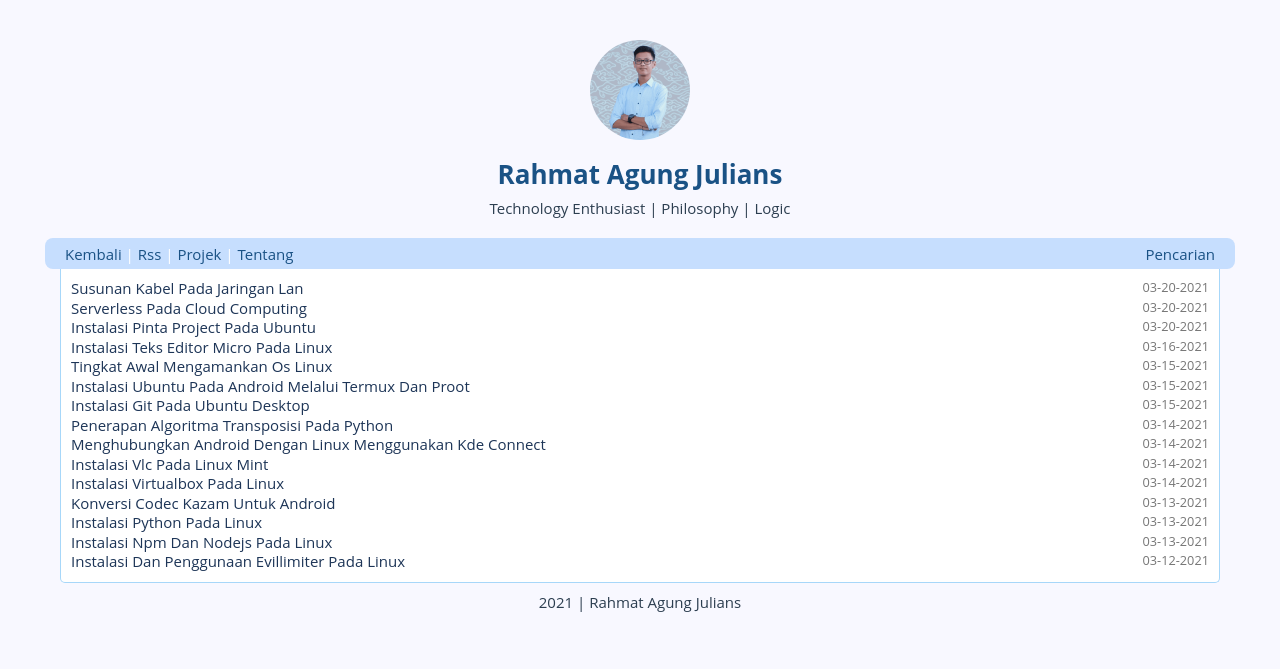
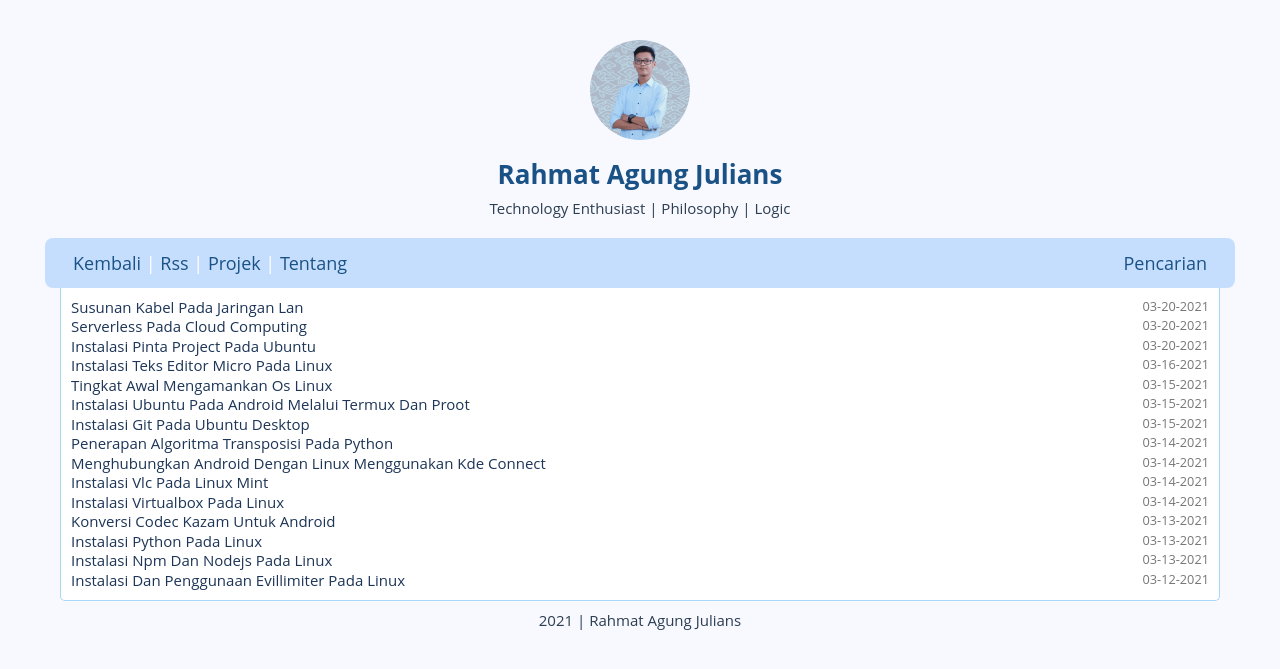
Before and after one commit to rahmatagungj/ruby-blog, a Jekyll site: the page built from index.md, in a window 1280 px wide. Shown: the top 669 px of the page. Built offline with Jekyll 4.4.1, drawn with Linux system fonts in a browser that asks for light colours.

Commit message:
adding new layout from javascript

```diff
--- a/_layouts/default.html
+++ b/_layouts/default.html
@@ -2,7 +2,7 @@
 layout: compress
 ---
 <!DOCTYPE html>
-<html lang="{{ page.lang | default: "en" }}">
+<html lang="{{ page.lang | default: "id" }}">
   {%- include head.html -%}
   <body a="{{ site.theme_config.appearance | default: "auto" }}" id="body">
     <main class="page-content" aria-label="Content">
@@ -10,10 +10,10 @@
         {{ content }}
       </div>
     </main>
-
     {%-include footer.html-%}
     <div id="slow" class="message">Koneksi internet lambat.</div>
     <div id="offline" class="message">Koneksi internet terputus.</div>
     <div id="online" class="message">Koneksi internet terhubung.</div>
+    <div id="not_downloaded" class="message">Halaman tidak dapat dimuat.</div>
   </body>
 </html>
--- a/_sass/style.scss
+++ b/_sass/style.scss
@@ -99,10 +99,11 @@
 .toolbar {
   background-color: #c6defe;
   border-radius: 8px;
-  padding: 5px;
-  padding-top: 7px;
-  color: rgba(255,255,255,70);
+  padding: 13px;
+  padding-top: 14px;
+  color: white;
   font-weight: 500;
+  font-size: 1.2em;
 }
 
 .toolbar a {
@@ -568,6 +569,11 @@
   color: white;
 }
 
+#not_downloaded {
+  background: #FF9800;
+  color: white;
+}
+
 #offline {
   background: #E91E63;
   color: white;
@@ -580,7 +586,8 @@
 
 body.slow #slow,
 body.offline #offline,
-body.online #online {
+body.online #online,
+body.not_downloaded #not_downloaded {
   transform: translate(-50%, 0);
 }
 
--- a/assets/js/footer.js
+++ b/assets/js/footer.js
@@ -17,21 +17,32 @@
 
 function changeView(location) {
   var xhttp = new XMLHttpRequest();
+
+  if (location === "/") {
+    location = "/index";
+  }
+  location = "/raw" + location + ".json";
+  xhttp.open("GET", location, true);
+  xhttp.send();
+
+  xhttp.onerror = function () {
+    // console.log("ERROR BRO ", xhttp.responseText);
+    document.body.classList.add("not_downloaded");
+    setTimeout(() => {
+      document.body.classList.remove("not_downloaded");
+    }, 2000);
+  };
+
   xhttp.onreadystatechange = function () {
     if (this.readyState == 4 && this.status == 200) {
       var data = JSON.parse(xhttp.responseText);
       document.title = data["title"];
       document.querySelector("main").innerHTML = data["content"];
       window.scrollTo(0, 0);
+    } else if (this.status > 299 && this.readyState == 4) {
+      console.log("Server Error: " + xhttp.statusText);
     }
   };
-  if (location === "/") {
-    location = "/index";
-  }
-  location = "/raw" + location + ".json";
-  // console.log(location);
-  xhttp.open("GET", location, true);
-  xhttp.send();
 }
 
 window.addEventListener("popstate", function (e) {
@@ -97,7 +108,7 @@
 window.addEventListener("offline", () => {
   document.body.className = "offline";
   setTimeout(() => {
-    document.body.className = "";
+    document.body.classList.remove("offline");
   }, 2000);
 });
 
@@ -105,6 +116,6 @@
 window.addEventListener("online", () => {
   document.body.className = "online";
   setTimeout(() => {
-    document.body.className = "";
+    document.body.classList.remove("online");
   }, 2000);
 });
--- a/sw.js
+++ b/sw.js
@@ -1,4 +1,5 @@
-const CACHE = "rahmatagungj-offline";
+const VERSION = "1.0.0";
+const CACHE = "rahmatagungj-offline-" + VERSION;
 
 const offlineFallbackPage = "index.html";
 
```
Also changed, not shown: _plugins/raw-generator.rb (renamed from _plugins/api-generator.rb).
